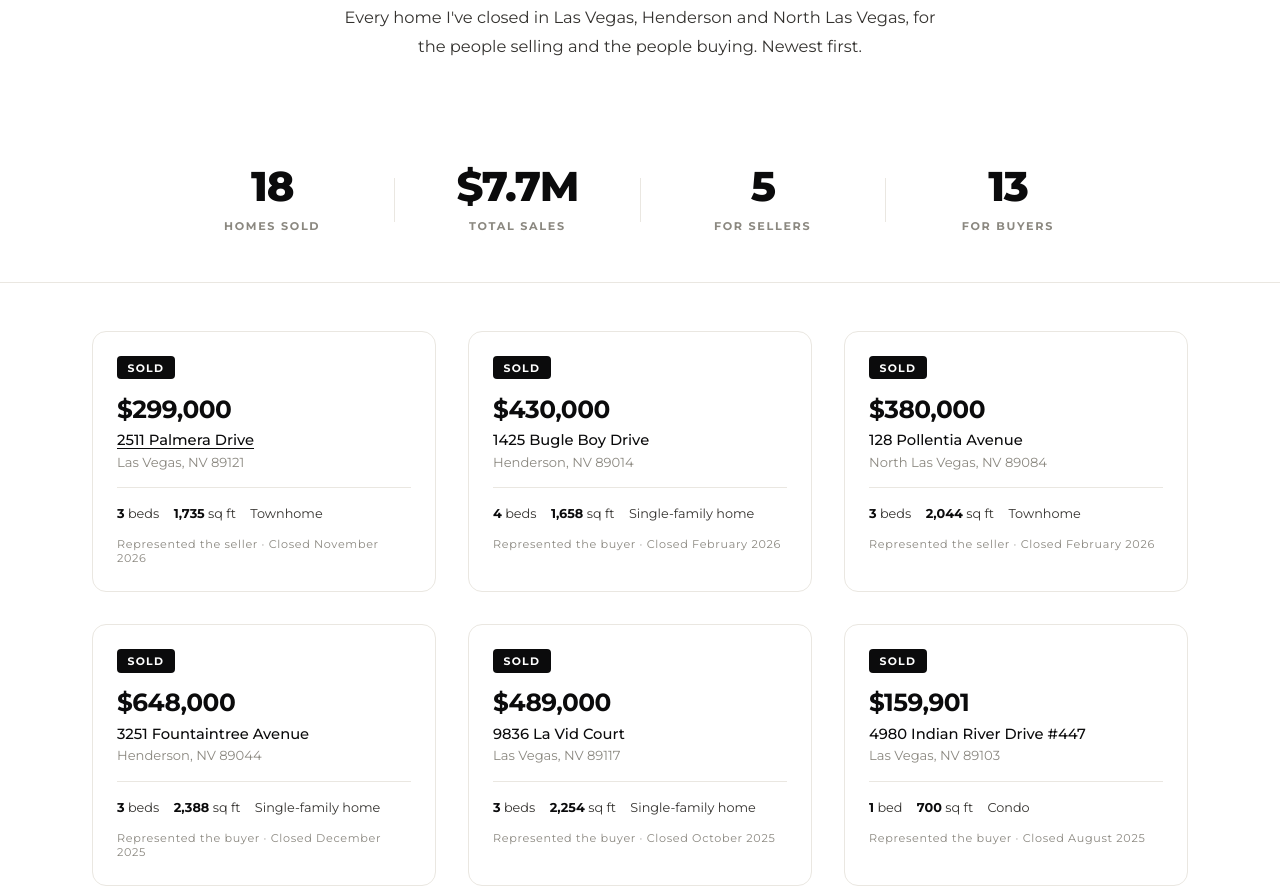
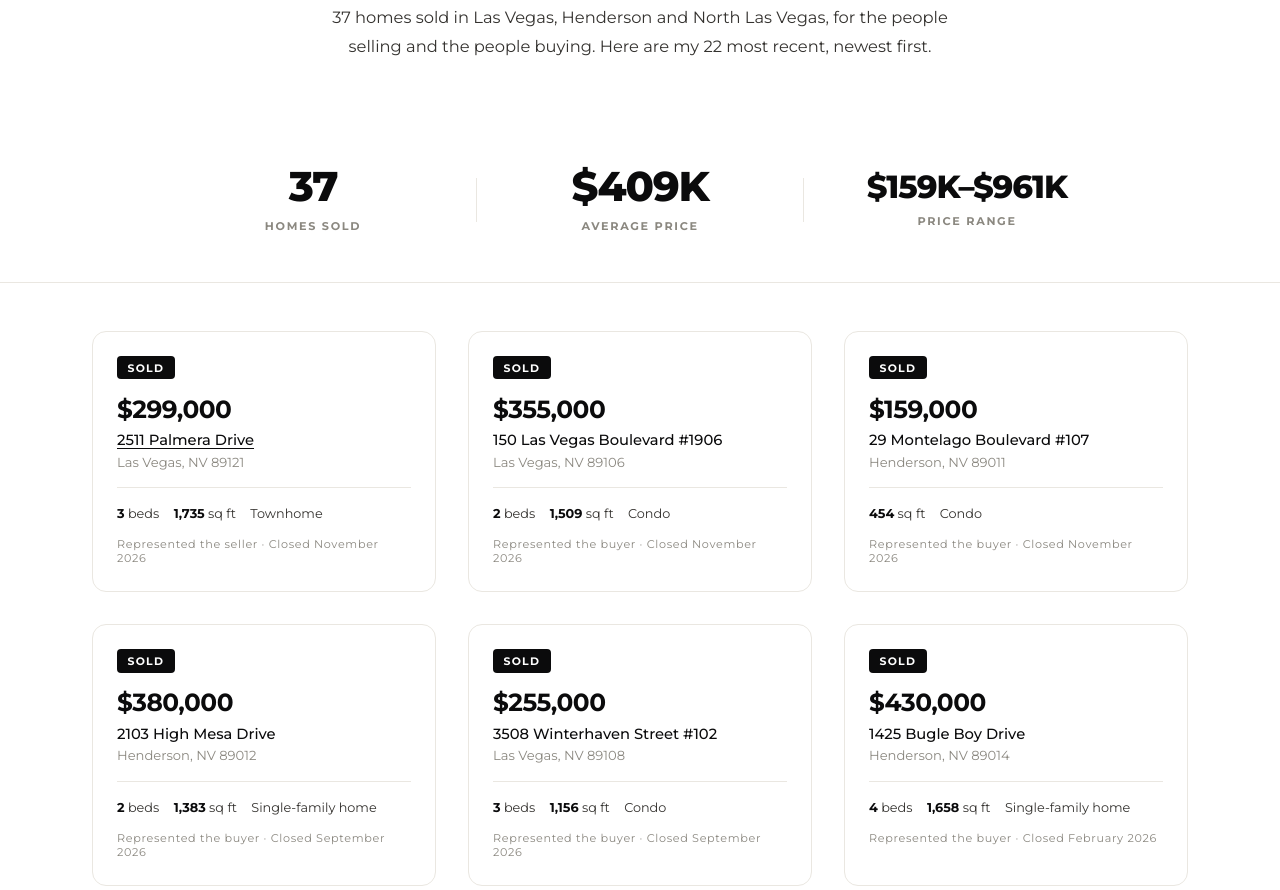
Before and after one commit to agentbilly007/williamcluxury, a plain HTML site: page sold.html in a window 1280 px wide. Shown: the part 272-1162 px from the top of the page. Drawn offline with nearby package versions, Linux system fonts and the light colour scheme; a web font is replaced by a local one.

Commit message:
Sold page: 37 total sales from Zillow profile, add 4 recent H&E buyer sales
Headline count, average price and range come from his Zillow agent profile (11/17).
Cards add 2103 High Mesa and 3508 Winterhaven #102 (MLS) plus Montelago #107 and
150 Las Vegas Blvd #1906 (Zillow). Notice updated to name both sources.

Co-Authored-By: Claude Opus 5.5 <noreply@anthropic.com>
Claude-Session: https://claude.ai/code/session_01JWxHYPYwvsX7JDKH7jwHt5

```diff
--- a/sold.html
+++ b/sold.html
@@ -4,10 +4,10 @@
   <meta charset="UTF-8" />
   <meta name="viewport" content="width=device-width, initial-scale=1.0" />
   <title>Homes Sold by William Crawford | Las Vegas &amp; Henderson REALTOR&reg;</title>
-  <meta name="description" content="18 homes William Crawford has sold in Las Vegas, Henderson and North Las Vegas, for sellers and buyers. Sale prices and closing dates from the Las Vegas REALTORS&reg; MLS." />
+  <meta name="description" content="37 homes sold by William Crawford in Las Vegas, Henderson and North Las Vegas, for sellers and buyers, with sale prices and closing dates." />
   <link rel="canonical" href="https://williamcluxury.com/sold" />
   <meta property="og:title" content="Homes Sold by William Crawford | Las Vegas &amp; Henderson REALTOR&reg;" />
-  <meta property="og:description" content="18 homes William Crawford has sold in Las Vegas, Henderson and North Las Vegas, for sellers and buyers. Sale prices and closing dates from the Las Vegas REALTORS&reg; MLS." />
+  <meta property="og:description" content="37 homes sold by William Crawford in Las Vegas, Henderson and North Las Vegas, for sellers and buyers, with sale prices and closing dates." />
   <meta property="og:type" content="website" />
   <meta property="og:url" content="https://williamcluxury.com/sold" />
   <meta property="og:image" content="https://williamcluxury.com/property-photos/2815860/01.jpg" />
@@ -38,19 +38,17 @@
   <section class="section" style="padding-bottom:0">
     <div class="container">
       <h1 class="section-title center">Homes I've sold.</h1>
-      <p class="section-desc center">Every home I've closed in Las Vegas, Henderson and North Las Vegas, for the people selling and the people buying. Newest first.</p>
+      <p class="section-desc center">37 homes sold in Las Vegas, Henderson and North Las Vegas, for the people selling and the people buying. Here are my 22 most recent, newest first.</p>
     </div>
   </section>
 
   <section class="stats-bar">
     <div class="stats-inner">
-      <div class="stat"><span class="stat-num">18</span><span class="stat-label">Homes sold</span></div>
+      <div class="stat"><span class="stat-num">37</span><span class="stat-label">Homes sold</span></div>
       <div class="stat-divider"></div>
-      <div class="stat"><span class="stat-num">$7.7M</span><span class="stat-label">Total sales</span></div>
+      <div class="stat"><span class="stat-num">$409K</span><span class="stat-label">Average price</span></div>
       <div class="stat-divider"></div>
-      <div class="stat"><span class="stat-num">5</span><span class="stat-label">For sellers</span></div>
-      <div class="stat-divider"></div>
-      <div class="stat"><span class="stat-num">13</span><span class="stat-label">For buyers</span></div>
+      <div class="stat"><span class="stat-num" style="font-size:2rem">$159K&ndash;$961K</span><span class="stat-label">Price range</span></div>
     </div>
   </section>
 
@@ -69,6 +67,62 @@
               <span>Townhome</span>
             </div>
             <div class="lst-mls">Represented the seller &middot; Closed November 2026</div>
+          </div>
+        </article>
+        <article class="lst-card sold-card">
+          <div class="lst-body">
+            <span class="sold-badge">Sold</span>
+            <div class="lst-price">$355,000</div>
+            <div class="lst-addr">150 Las Vegas Boulevard #1906</div>
+            <div class="lst-city">Las Vegas, NV 89106</div>
+            <div class="lst-specs">
+              <span><strong>2</strong> beds</span>
+              <span><strong>1,509</strong> sq ft</span>
+              <span>Condo</span>
+            </div>
+            <div class="lst-mls">Represented the buyer &middot; Closed November 2026</div>
+          </div>
+        </article>
+        <article class="lst-card sold-card">
+          <div class="lst-body">
+            <span class="sold-badge">Sold</span>
+            <div class="lst-price">$159,000</div>
+            <div class="lst-addr">29 Montelago Boulevard #107</div>
+            <div class="lst-city">Henderson, NV 89011</div>
+            <div class="lst-specs">
+
+              <span><strong>454</strong> sq ft</span>
+              <span>Condo</span>
+            </div>
+            <div class="lst-mls">Represented the buyer &middot; Closed November 2026</div>
+          </div>
+        </article>
+        <article class="lst-card sold-card">
+          <div class="lst-body">
+            <span class="sold-badge">Sold</span>
+            <div class="lst-price">$380,000</div>
+            <div class="lst-addr">2103 High Mesa Drive</div>
+            <div class="lst-city">Henderson, NV 89012</div>
+            <div class="lst-specs">
+              <span><strong>2</strong> beds</span>
+              <span><strong>1,383</strong> sq ft</span>
+              <span>Single-family home</span>
+            </div>
+            <div class="lst-mls">Represented the buyer &middot; Closed September 2026</div>
+          </div>
+        </article>
+        <article class="lst-card sold-card">
+          <div class="lst-body">
+            <span class="sold-badge">Sold</span>
+            <div class="lst-price">$255,000</div>
+            <div class="lst-addr">3508 Winterhaven Street #102</div>
+            <div class="lst-city">Las Vegas, NV 89108</div>
+            <div class="lst-specs">
+              <span><strong>3</strong> beds</span>
+              <span><strong>1,156</strong> sq ft</span>
+              <span>Condo</span>
+            </div>
+            <div class="lst-mls">Represented the buyer &middot; Closed September 2026</div>
           </div>
         </article>
         <article class="lst-card sold-card">
@@ -312,7 +366,7 @@
       </div>
 
       <p class="pd-disclaimer" style="margin-top:3rem;text-align:center;max-width:760px;margin-left:auto;margin-right:auto">
-        Based on information from the Las Vegas REALTORS&reg; Multiple Listing Service for the period January 23, 2024 through November 17, 2026. Sale prices and closing dates are as reported to the MLS and are deemed reliable but not guaranteed. "Represented the seller" means William Crawford was the listing agent; "represented the buyer" means he was the buyer's agent. Some of these sales closed while William was with a prior brokerage. Rentals and leases are not counted.
+        Total sales, average price and price range are from William Crawford's Zillow agent profile as of November 17, 2026. The 22 most recent sales shown here are based on information from the Las Vegas REALTORS&reg; Multiple Listing Service for the period January 23, 2024 through November 17, 2026, plus two November 2026 closings from the same Zillow profile. Sale prices and closing dates are deemed reliable but not guaranteed. "Represented the seller" means William Crawford was the listing agent; "represented the buyer" means he was the buyer's agent. Some of these sales closed while William was with a prior brokerage. Rentals and leases are not counted.
         William Crawford, REALTOR&reg;, Nevada License S.0200576 &middot; Huntington &amp; Ellis, A Real Estate Agency.
       </p>
     </div>
```
